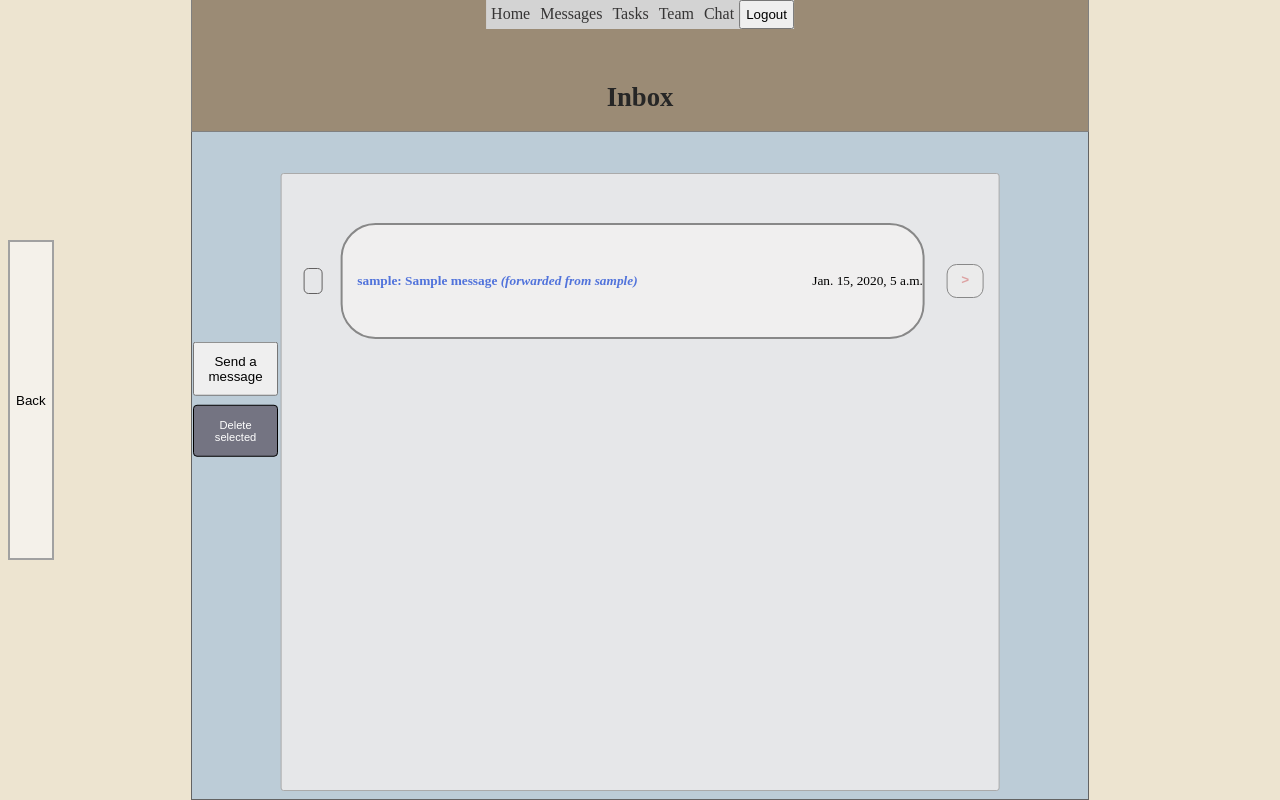
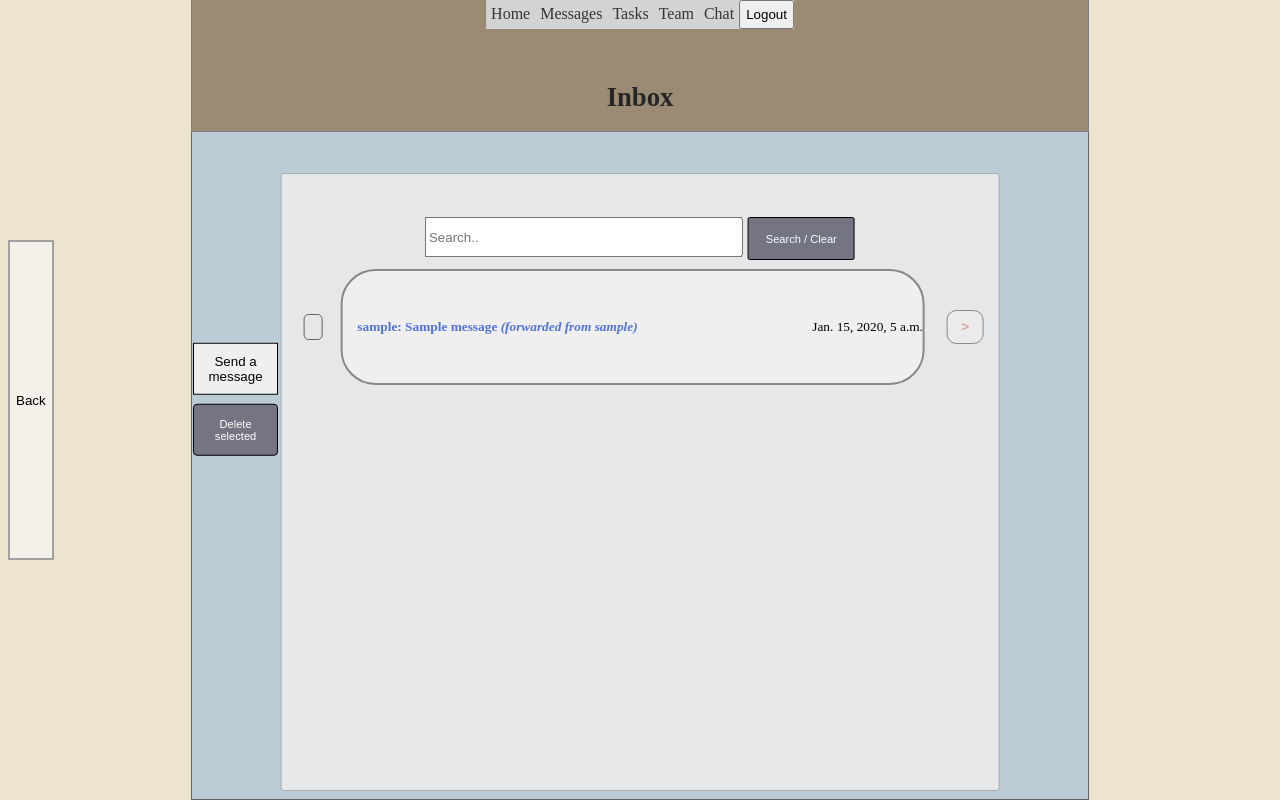
Before and after one commit to blob421/django-website, a Django app: page /dashboard/messages/inbox in a window 1280 px wide. Run offline with Django 5.2, Linux system fonts and the light colour scheme; a user stored in the database is signed in; tables that the repository leaves empty hold one stand-in row (values such as "Sample post").

Commit message:
Added a searchbar to the inbox, restricted access to certain pages.

```diff
--- a/app/dashboard/static/dashboard/inbox_chat.css
+++ b/app/dashboard/static/dashboard/inbox_chat.css
@@ -3,6 +3,38 @@
 .inbox_title{
     text-align: center;
 }
+.search_bar_inbox input{
+  position: fixed;
+
+   width: 72%;
+
+
+
+}
+.search_bar_input{
+    height: 79%;
+}
+.form_seach_container{
+
+      position: absolute;
+    left: 50%;
+    transform: translateX(-50%);
+
+    top: 7%;
+    height: 7%;
+    width: 60%;
+}
+.search_inbox_btn{
+width: 25%;
+position: fixed;
+right: 0%;
+border-radius: 2px;
+background-color: rgb(116, 116, 130);
+border: 1px solid black;
+height: 100%;
+
+}
+
 .home_head_inbox{
     text-align: center;
     padding-top: 4vh;
@@ -27,7 +59,7 @@
 
   /*border: 2px solid black;*/
   width: 90%;
-  margin-top: 5%;
+  margin-top: 11.5%;
 
 
 }
@@ -146,9 +178,14 @@
     background-color: rgb(220, 230, 236);
 
 }
+.send_a_msg_btn:hover{
+    background-color: rgb(225, 225, 225);
+}
 .send_a_msg_btn{
-     padding: 10px;
+   padding-top: 10px;
+   padding-bottom: 10px;
      width: 100%;
+       border: 1px solid black;
 }
 .view_a_msg_btn{
     border: 1px solid black;
@@ -156,13 +193,18 @@
     background-color: rgb(116, 116, 130);
     color: white;
     border-radius: 4px;
-    padding: 10px;
+   padding-top: 10px;
+   padding-bottom: 10px;
+
 
 
 
 }
 #myForm button{
-   padding: 13px;
+   padding-top: 13px;
+   padding-bottom: 13px;
+
+
 
 }
 .btn-container-msg{
@@ -249,10 +291,14 @@
 
 }
 @media (max-width:1024px){
+.search_inbox_btn{
+    font-size: 10px;
+}
 
 .chat_user{
     font-size: 12px;
 }
+
 }
 .chat_bubble_container{
  /* border: green 2px solid;*/
--- a/app/dashboard/templates/dashboard/Management/task_create.html
+++ b/app/dashboard/templates/dashboard/Management/task_create.html
@@ -1,7 +1,7 @@
  {% include 'dashboard/base.html' %}
 
  {% block content %}
-
+ {% if user.userprofile == user.userprofile.team.team_lead %}
 <form method="post" class="task_form">
 
 <div class="form_container">
@@ -9,7 +9,7 @@
 
 <div>
    <div class="forms"> {{ form.name.label_tag }}</div>
-   <div class="form_margin">{{form.name}}</div>
+   <div class="form_margin" placeholder="text">{{form.name}}</div>
 </div>
 
 <div>
@@ -43,5 +43,5 @@
 </div>
 
  </form>
-
+{% endif %}
   {% endblock %}
--- a/app/dashboard/templates/dashboard/Messages/inbox.html
+++ b/app/dashboard/templates/dashboard/Messages/inbox.html
@@ -10,8 +10,10 @@
        <div class="title_container_inbox">  <h1 class="home_head">Inbox</h1></div>
        {% endif %}
 
+
        <div class="btn-container-msg">
      <div class="messages_send_msg_btn">
+
       <a href="{% url 'dashboard:messages_create' %}">
         <button class="send_a_msg_btn">Send a message</button></a></div>
        <form id="myForm" method="post">
@@ -28,6 +30,16 @@
 
 
       <div class="text_container_inbox">
+
+<div class="form_seach_container">
+
+        <form class="search_bar_inbox">
+       <input type="text" placeholder="Search.." name="search"
+          {% if search %} value="search" {% endif %} class="search_bar_input">
+     <button class="search_inbox_btn" type="submit">Search / Clear</button>
+        </form>
+</div>
+
 
      {% if not messages %}
      <p class="no_messages"> No messages for the moment</p>
--- a/app/dashboard/views.py
+++ b/app/dashboard/views.py
@@ -45,7 +45,16 @@ class InboxView(LoginRequiredMixin, View):
     template_name = "dashboard/messages/inbox.html"
 
     def get(self, request):
-       msg = Messages.objects.filter(recipient = self.request.user.userprofile).order_by('-timestamp')
+       search = request.GET.get('search', None)
+       if search :
+           query = Q(recipient=self.request.user.userprofile)
+           query.add(Q(title__contains = search), Q.AND)
+           query.add(Q(user__username__contains = search), Q.OR)
+           msg = Messages.objects.filter(query)
+
+       else:
+            msg = Messages.objects.filter(recipient = self.request.user.userprofile).order_by('-timestamp')
+
        ctx = {"messages": msg}
        return render(request, self.template_name, ctx)
 
@@ -250,6 +259,7 @@ class Logout(LogoutView):
 
 ################### TASKS #######################
 class TaskManageCreate(OwnerCreateView):
+
     template_name = 'dashboard/management/task_create.html'
     success_url = reverse_lazy('dashboard:team')
     model = Task
@@ -272,7 +282,8 @@ class TasksList(LoginRequiredMixin, View):
         context = {'tasks': tasks, 'time': time}
         return render(request, self.template_name, context)
 
-class TaskForm(LoginRequiredMixin, CreateView):
+class TaskForm(OwnerUpdateView):
+
      model = Task
      fields = ['name', 'description', 'urgent', 'due_date', 'users']
      success_url = reverse_lazy('dashboard:tasks_list')
@@ -312,7 +323,10 @@ class TaskSubmit(LoginRequiredMixin, View):
     success_url = reverse_lazy('dashboard:tasks_list')
 
     def get(self, request, pk):
-
+        task = get_object_or_404(
+        Task,
+        Q(id=pk) & Q(users__in=[self.request.user.userprofile])
+)
         form = SubmitTask()
         context= {'form': form}
         return render(request, self.template, context)
--- a/app/portal/settings.py
+++ b/app/portal/settings.py
@@ -46,8 +46,8 @@ INSTALLED_APPS = [
     'django.contrib.messages',
     'django.contrib.staticfiles',
 ]
-CRISPY_ALLOWED_TEMPLATE_PACKS = "bootstrap5"
-CRISPY_TEMPLATE_PACK = "bootstrap5"
+#CRISPY_ALLOWED_TEMPLATE_PACKS = "bootstrap5"
+#CRISPY_TEMPLATE_PACK = "bootstrap5"
 
 MIDDLEWARE = [
     'django.middleware.security.SecurityMiddleware',
```
